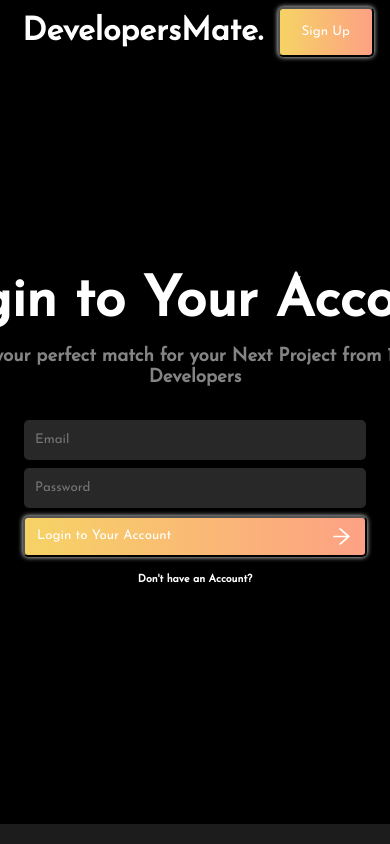
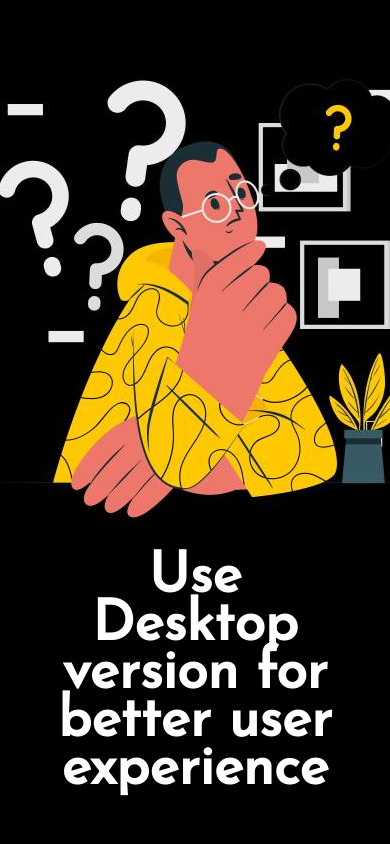
Before and after one commit to dhriti987/DevelopersMate, a React (Create React App) app in the folder developers-mate/: page /login in a window 390 px wide. Shown: the top 844 px of the page. Built offline with nearby package versions, Linux system fonts and the light colour scheme; no server answers.

Commit message:
Added display on mobile device

```diff
--- a/developers-mate/src/App.js
+++ b/developers-mate/src/App.js
@@ -35,6 +35,7 @@ import {
 
 import { w3cwebsocket as W3CWebSocket } from "websocket";
 import EmailVerification from "./pages/EmailVerification";
+import DisplayOnlyOnDesktop from "./components/DisplayOnlyOnDesktop";
 const client = new W3CWebSocket(
   `${process.env.REACT_APP_WEBSOCKET_URL}/chat/?token=${
     localStorage.getItem("access") ? localStorage.getItem("access") : ""
@@ -48,6 +49,7 @@ function App() {
   const authToken = useSelector((state) => state.authToken.value);
   const chatThreads = useSelector((state) => state.chatThread.value);
   const currentThread = useSelector((state) => state.currentThread.value);
+  const [showDesktop, setShowDesktop] = useState(false);
   const dispatch = useDispatch();
   dispatch(
     setAuthToken(
@@ -127,9 +129,12 @@ function App() {
       }
     }
   };
-
+  useEffect(() => {
+    setShowDesktop(window.innerWidth <= 1188 ? true : false);
+  }, []);
   return (
     <div className="App">
+      {showDesktop && <DisplayOnlyOnDesktop />}
       <Routes>
         <Route exact path="/login" element={<Login />} />
         <Route exact path="/signup" element={<SignUp />} />
@@ -170,7 +175,11 @@ function App() {
           </Route>
           <Route exact path="/finddevelopers" element={<FindDevelopers />} />
         </Route>
-        <Route exact path="emailverification/:userToken" element={<EmailVerification/>}/>
+        <Route
+          exact
+          path="emailverification/:userToken"
+          element={<EmailVerification />}
+        />
         <Route path="*" element={<Page404 />} />
       </Routes>
     </div>
--- /dev/null
+++ b/developers-mate/src/components/DisplayOnlyOnDesktop.js
@@ -0,0 +1,16 @@
+import React from 'react'
+import "../style/DisplayOnlyOnDesktop.css";
+import confusion from "../assets/common/confusion.jpeg";
+
+function DisplayOnlyOnDesktop() {
+  return (
+    <div className='displayOnlyOnDesktopContainer'>
+        <div className="displayOnlyOnDesktopContainerImg">
+            <img src={confusion} alt="" />
+        </div>
+        <h1>Use Desktop version for better user experience</h1>
+    </div>
+  )
+}
+
+export default DisplayOnlyOnDesktop
--- /dev/null
+++ b/developers-mate/src/style/DisplayOnlyOnDesktop.css
@@ -0,0 +1,26 @@
+.displayOnlyOnDesktopContainer{
+    width: 100%;
+    background-color: black;
+    position: fixed;
+    top: 0;
+    left: 0;
+    bottom: 0;
+    right: 0;
+    z-index: 1000;
+    display: flex;
+    align-items: center;
+    justify-content: center;
+    flex-direction: column;
+}
+.displayOnlyOnDesktopContainer h1{
+    font-size: 3rem;
+    text-align: center;
+    width: 80%;
+    line-height: 3rem;
+}
+@media screen and (max-width: 480px) {
+    .displayOnlyOnDesktopContainer h1 {
+      font-size: 3.5rem;
+
+    }
+  }
```
Also changed, not shown: developers-mate/src/assets/common/confusion.jpeg (added).
